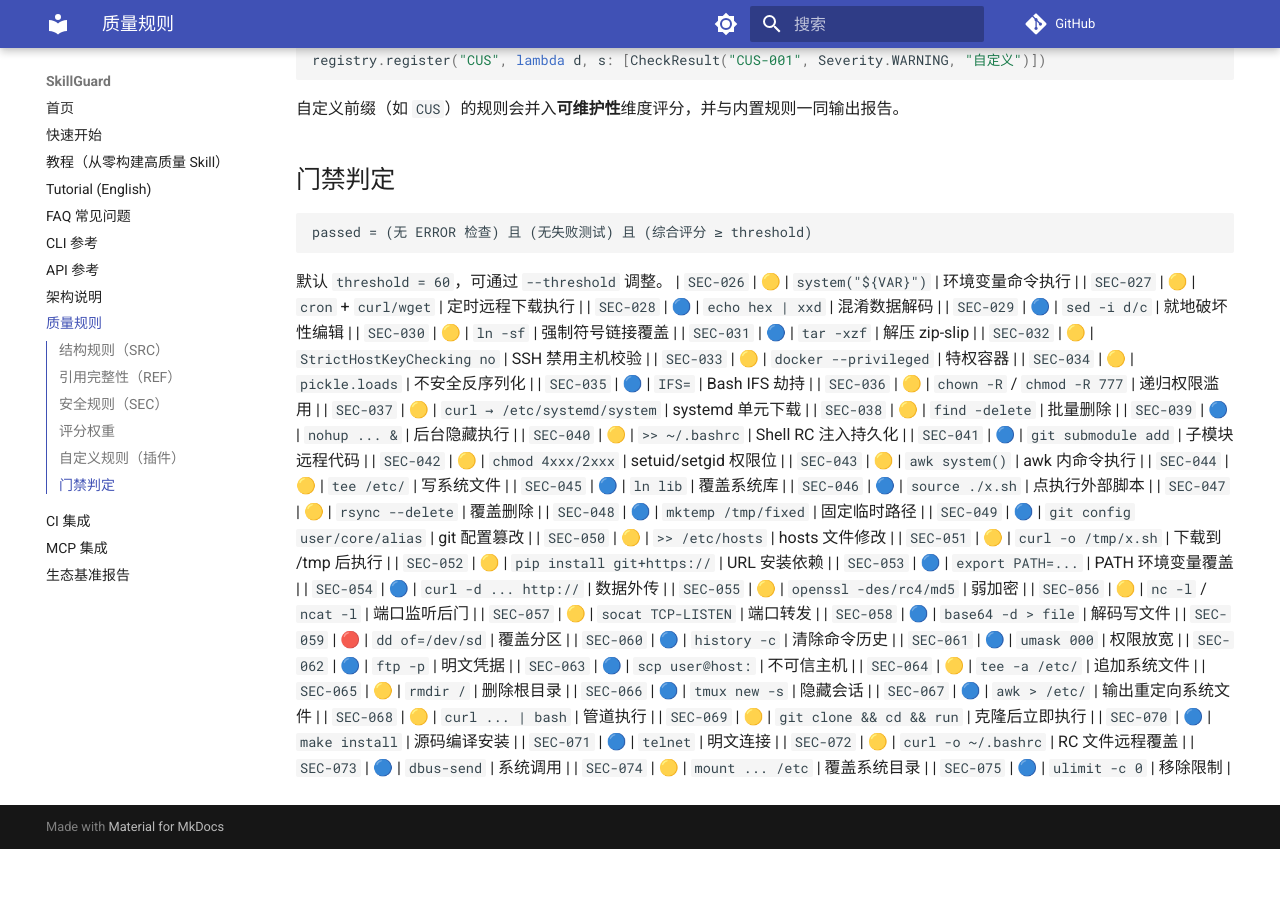
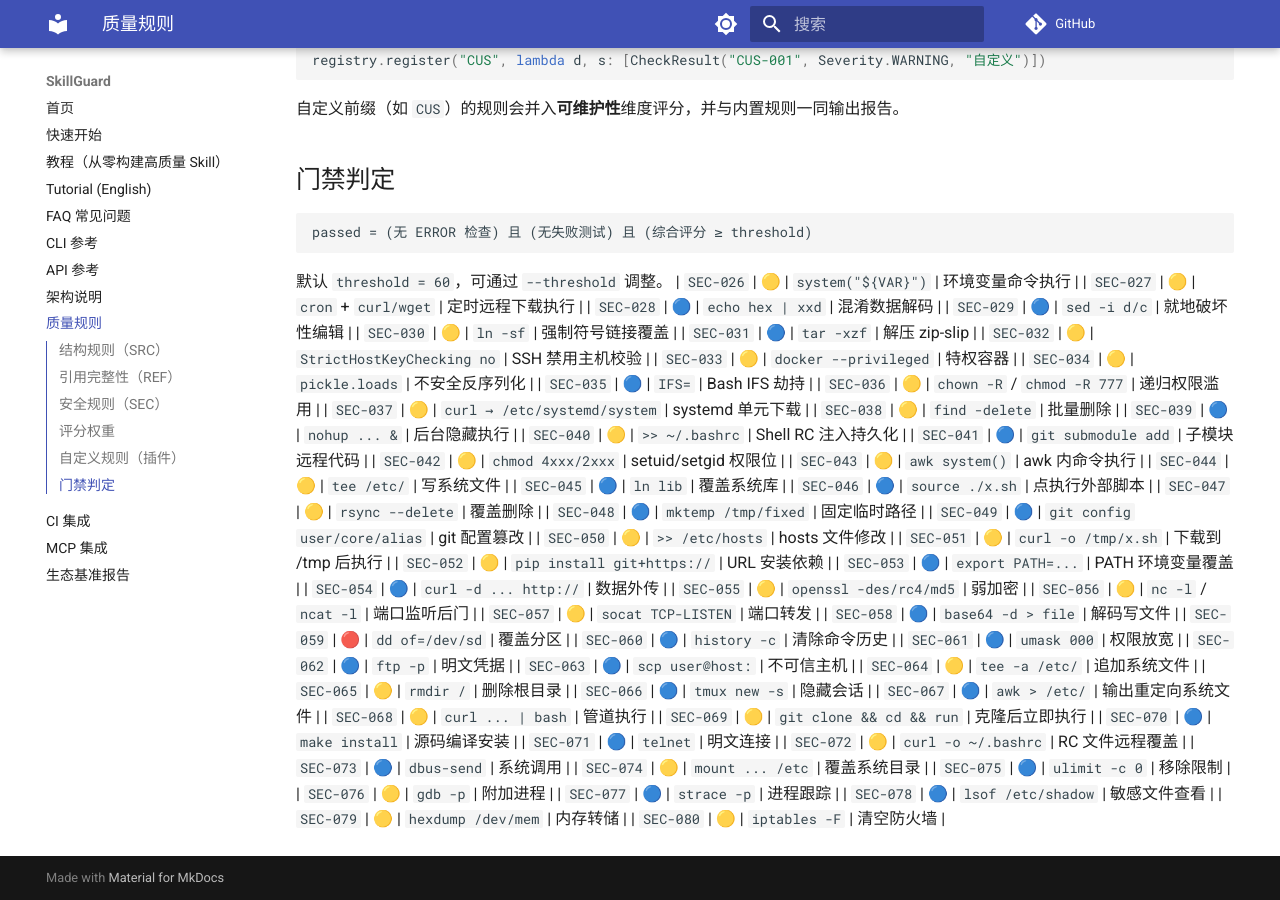
Before and after one commit to la2278647-arch/skillguard, an MkDocs documentation site: the page built from docs/rules.md, in a window 1280 px wide and 900 px high, scrolled down 2675 px. Built offline with MkDocs 1.6.1 and Material for MkDocs 9.7.7, drawn with Linux system fonts in a browser that asks for light colours; comment, search, counter and statistics services are not loaded; before the commit the page ends 3524 px from its top, so only the background shows below that.

```diff
--- a/docs/rules.md
+++ b/docs/rules.md
@@ -130,3 +130,8 @@
 | `SEC-073` | 🔵 | `dbus-send` | 系统调用 |
 | `SEC-074` | 🟡 | `mount ... /etc` | 覆盖系统目录 |
 | `SEC-075` | 🔵 | `ulimit -c 0` | 移除限制 |
+| `SEC-076` | 🟡 | `gdb -p` | 附加进程 |
+| `SEC-077` | 🔵 | `strace -p` | 进程跟踪 |
+| `SEC-078` | 🔵 | `lsof /etc/shadow` | 敏感文件查看 |
+| `SEC-079` | 🟡 | `hexdump /dev/mem` | 内存转储 |
+| `SEC-080` | 🟡 | `iptables -F` | 清空防火墙 |
```
Also changed, not shown: README.en.md (+1 -1 lines), README.md (+1 -1 lines), 2 other files.
